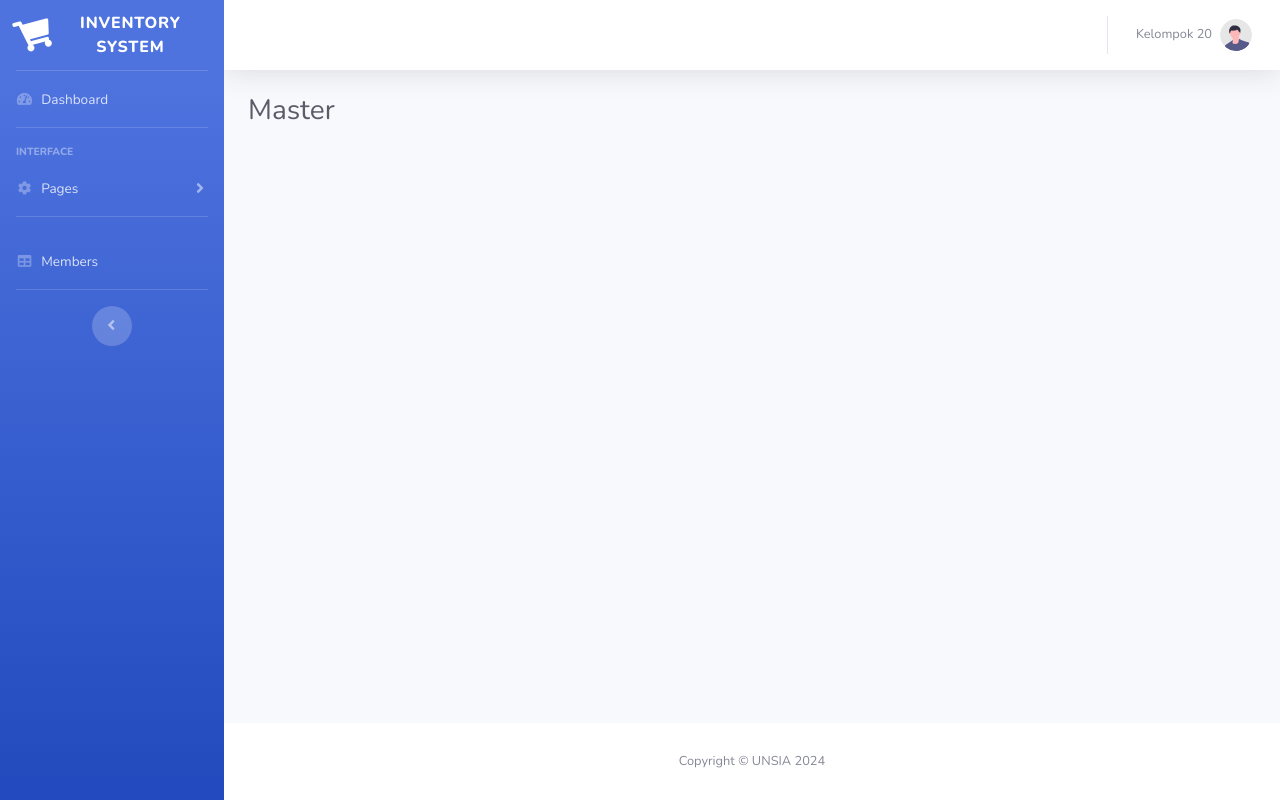
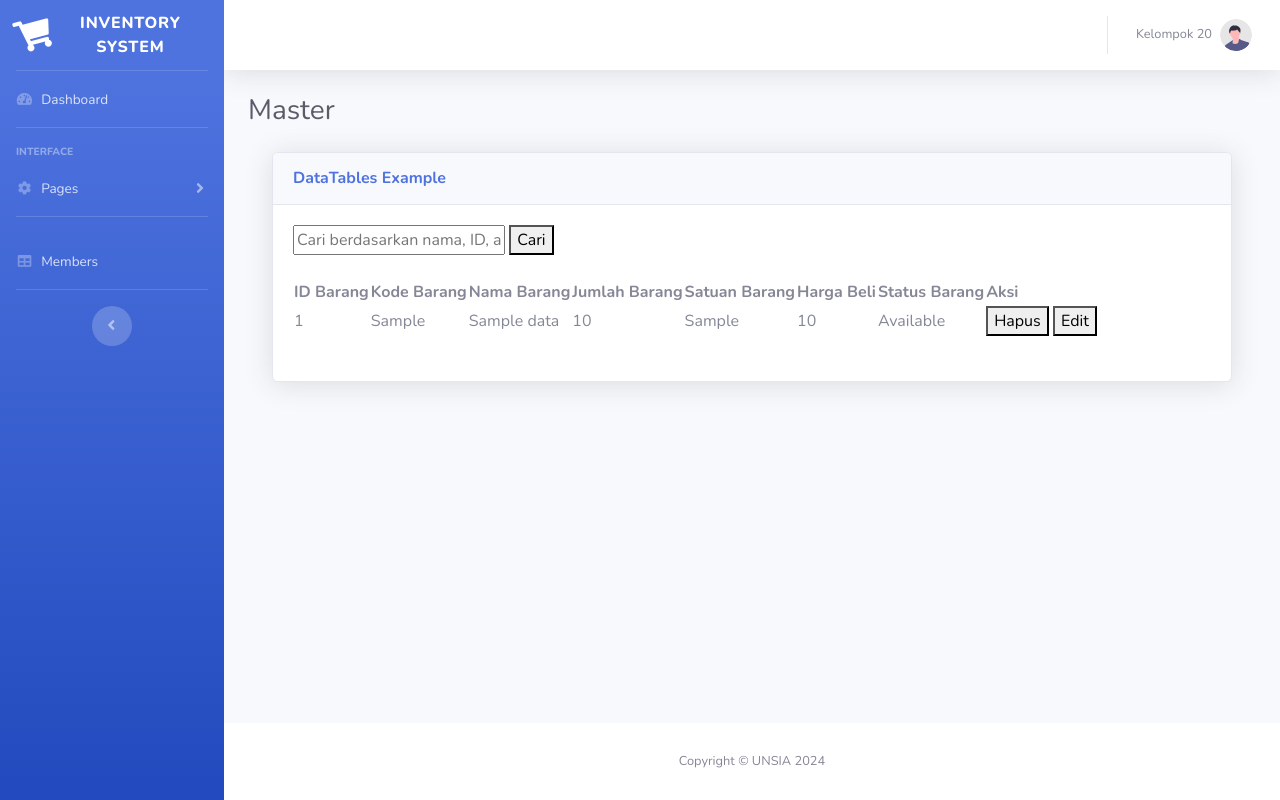
Before and after one commit to mefitria30/inventory_web_pw2_uts, a PHP site: page /inventory-web-uts/index.php?page=master-data in a window 1280 px wide. Run offline with PHP 8.4, Linux system fonts and the light colour scheme; tables that the repository leaves empty or names only in its code hold one stand-in row (values such as "Sample post"); some libraries are stand-ins or nearby versions.

Commit message:
Update master-data.php

```diff
--- a/pages/master-data.php
+++ b/pages/master-data.php
@@ -1,6 +1,93 @@
+<?php
+// Buat koneksi ke database
+$servername = "localhost";
+$username = "root";
+$password = "";
+$dbname = "inventory";
+
+// Buat koneksi
+$conn = new mysqli($servername, $username, $password, $dbname);
+
+// Periksa koneksi
+if ($conn->connect_error) {
+    die("Koneksi gagal: " . $conn->connect_error);
+}
+
+// Query untuk mengambil data dari tabel Barang
+$sql = "SELECT * FROM master_data";
+$result = $conn->query($sql);
+
+// Proses pencarian
+if (isset($_POST['search'])) {
+    $keyword = $_POST['keyword'];
+    $sql = "SELECT * FROM master_data WHERE nama_barang LIKE '%$keyword%' OR id_barang = '$keyword' OR kode_barang = '$keyword'";
+    $result = $conn->query($sql);
+} else {
+    // Jika tidak ada pencarian, tampilkan semua data barang
+    $sql = "SELECT * FROM master_data";
+    $result = $conn->query($sql);
+}
+?>
 <div class="container-fluid">
 
     <!-- Page Heading -->
     <h1 class="h3 mb-4 text-gray-800">Master</h1>
+<div class="container-fluid">
+                    <!-- DataTales Example -->
+                    <div class="card shadow mb-4">
+                        <div class="card-header py-3">
+                            <h6 class="m-0 font-weight-bold text-primary">DataTables Example</h6>
+                        </div>
+                        <div class="card-body">
+                        <?php if (isset($_SESSION['notif'])) : ?>
+                            <div class="notif"><?php echo $_SESSION['notif']; ?></div>
+                            <?php unset($_SESSION['notif']); // Hapus notifikasi setelah ditampilkan
+                            ?>
+                        <?php endif; ?>
+                        <form action="" method="POST">
+                            <input type="text" name="keyword" placeholder="Cari berdasarkan nama, ID, atau kode barang">
+                            <button type="submit" name="search">Cari</button>
+                            <div class="table-responsive">
+                                <br>
+                                <?php
+                                if ($result->num_rows > 0) {
+                                    echo "<table>
+                                <tr>
+                                    <th>ID Barang</th>
+                                    <th>Kode Barang</th>
+                                    <th>Nama Barang</th>
+                                    <th>Jumlah Barang</th>
+                                    <th>Satuan Barang</th>
+                                    <th>Harga Beli</th>
+                                    <th>Status Barang</th>
+                                    <th>Aksi</th>
+                                </tr>";
+                                    while ($row = $result->fetch_assoc()) {
+                                        // Perbarui status barang menjadi "Not Available" jika jumlah barang = 0
+                                        $status_barang = ($row["jumlah_barang"] == 0) ? "Not Available" : ($row["status_barang"] ? 'Available' : 'Not Available');
+                                        echo "<tr>
+                                <td>" . $row["id_barang"] . "</td>
+                                <td>" . $row["kode_barang"] . "</td>
+                                <td>" . $row["nama_barang"] . "</td>
+                                <td>" . $row["jumlah_barang"] . "</td>
+                                <td>" . $row["satuan_barang"] . "</td>
+                                <td>" . $row["harga_beli"] . "</td>
+                                <td>" . $status_barang . "</td>
+                                <td>
+                                    <button onclick='hapusBarang(" . $row["id_barang"] . ")'>Hapus</button>
+                                    <button onclick='editBarang(" . $row["id_barang"] . ")'>Edit</button>
+                                </td>
+                            </tr>";
+                                    }
+                                    echo "</table>";
+                                } else {
+                                    echo "Tidak ada data yang ditemukan.";
+                                }
+                                ?>
+                                <br>
+                            </div>
+                        </div>
+                    </div>
 
+                </div>
 </div>
```
